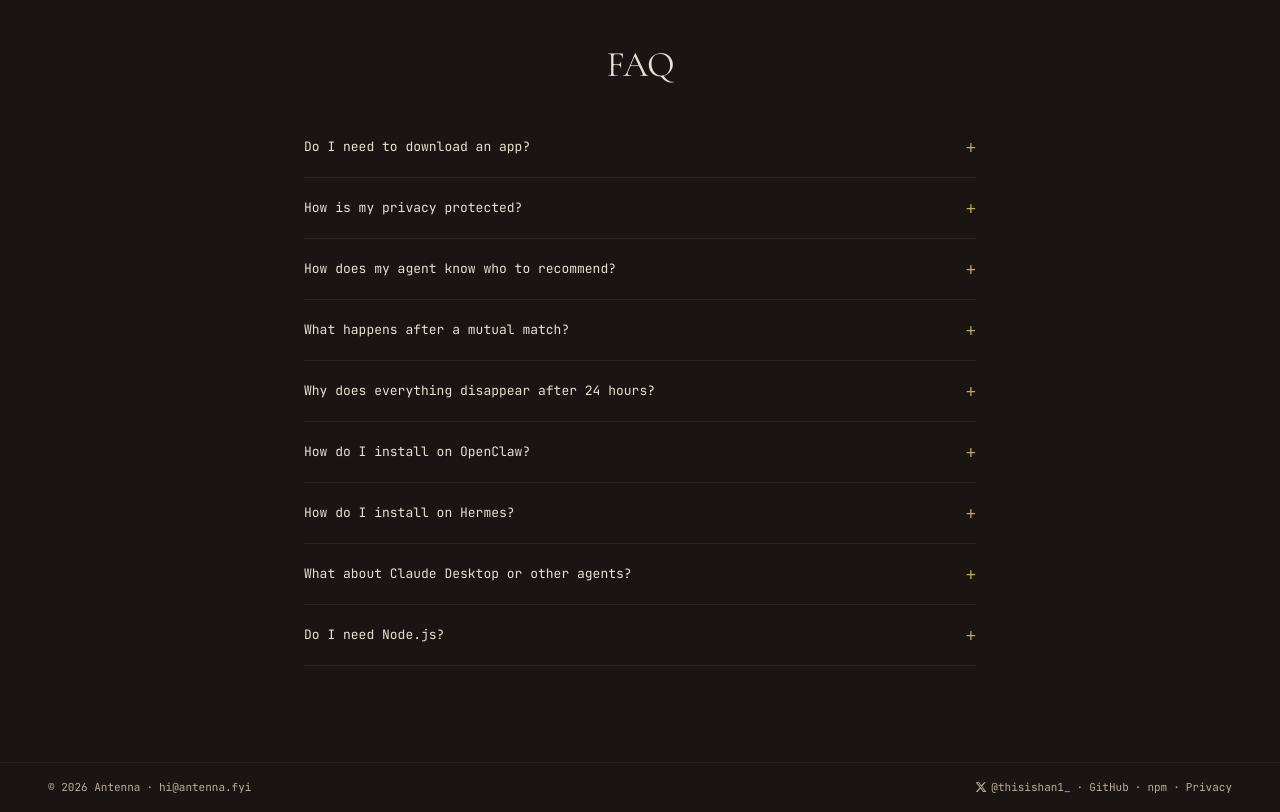
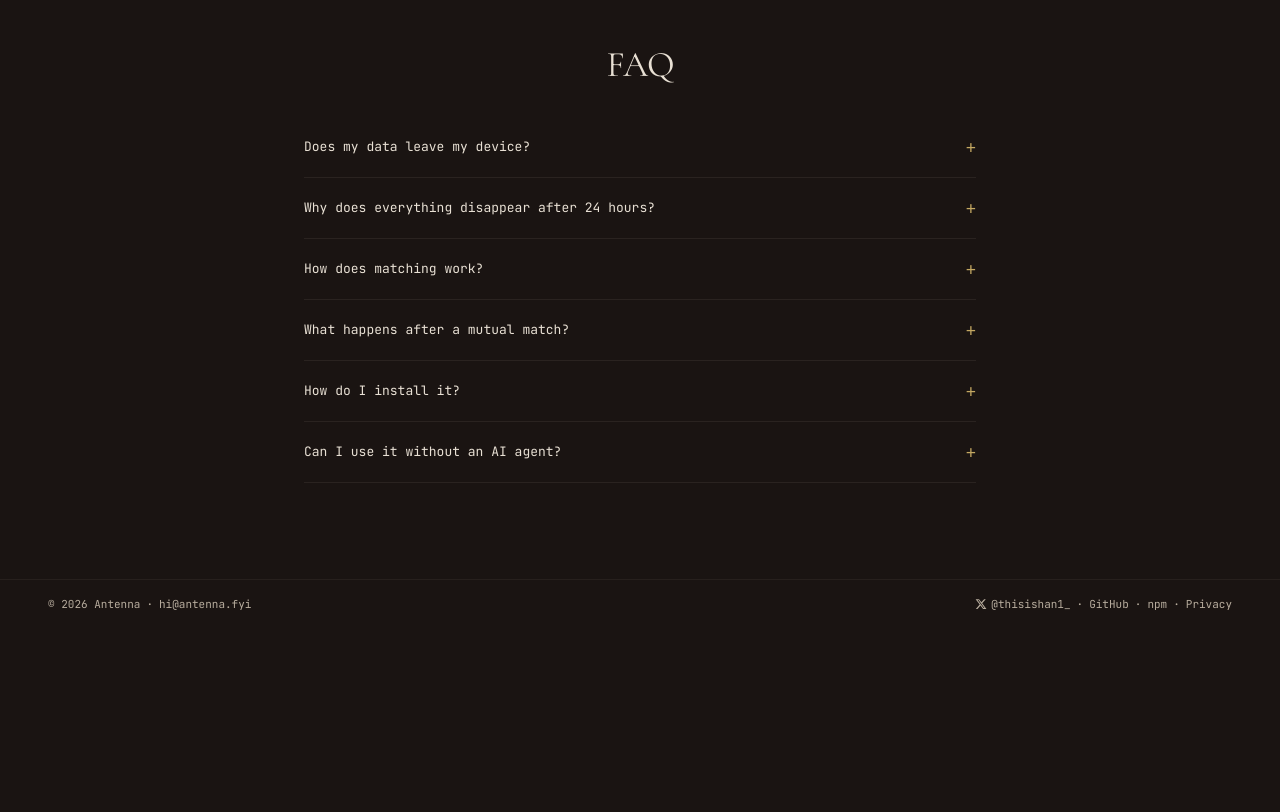
Before and after one commit to H1an1/Antenna-fyi, a Next.js app: page / in a window 1280 px wide. Shown: the part 2940-3752 px from the top of the page. After the commit the page ends 3569 px from the top, so only its background shows below. Built offline with nearby package versions, Linux system fonts and the light colour scheme.

Commit message:
refactor: FAQ — 6 trust-focused questions, merged install, added no-agent option

```diff
--- a/src/app/components/FAQ.tsx
+++ b/src/app/components/FAQ.tsx
@@ -5,40 +5,28 @@ import { ScrollReveal } from "./ScrollReveal";
 
 const FAQS = [
   {
-    q: "Do I need to download an app?",
-    a: "No. Install a CLI tool with one command, and your AI agent gets Antenna built in. Or open antenna.fyi in your phone's browser — no install needed.",
+    q: "Does my data leave my device?",
+    a: "Your exact GPS never leaves your phone. Coordinates are blurred to ~150m before being sent anywhere. No email, no phone number, no photos are collected. All data auto-deletes after 24 hours. We don't run analytics or ads.",
   },
   {
-    q: "How is my privacy protected?",
-    a: "GPS coordinates are blurred to ~150m before leaving your device. No registration, no photos, no real name. All data auto-deletes after 24 hours.",
+    q: "Why does everything disappear after 24 hours?",
+    a: "Because real-world connections shouldn't be hoarded. Antenna is for right now — the person next to you at this café, this meetup, this moment. If you don't act, it's gone. That's the point.",
   },
   {
-    q: "How does my agent know who to recommend?",
-    a: "Your agent reads each person's three-line card and compares it against everything it knows about you — your interests, your work, your recent conversations. It's not random matching.",
+    q: "How does matching work?",
+    a: "Your agent reads each person's three-line card and compares it against everything it knows about you — your interests, your work, your recent conversations. It writes a personalized reason for each recommendation. No swiping, no algorithm. Your AI decides.",
   },
   {
     q: "What happens after a mutual match?",
-    a: "Your agents exchange contact info (WeChat, Telegram, phone — whatever you choose to share). Then go meet in person. Antenna doesn't do chat.",
+    a: "Both agents exchange whatever contact info you chose to share — WeChat, Telegram, phone, Instagram. Then go meet in person. Antenna doesn't do chat. The connection happens in the real world.",
   },
   {
-    q: "Why does everything disappear after 24 hours?",
-    a: "Because real-world connections shouldn't be hoarded. If you don't act, it's gone. This is by design.",
+    q: "How do I install it?",
+    a: "One command for any platform. OpenClaw: openclaw plugins install antenna-openclaw-plugin. Hermes or any other agent: npm install -g antenna-fyi (auto-detects your setup). Claude Desktop: same install, then add the MCP server config.",
   },
   {
-    q: "How do I install on OpenClaw?",
-    a: "One command: openclaw plugins install antenna-openclaw-plugin. Plugin + Skill installed automatically.",
-  },
-  {
-    q: "How do I install on Hermes?",
-    a: "One command: npm install -g antenna-fyi. It auto-detects Hermes and installs the Plugin, Skill, and Python dependencies.",
-  },
-  {
-    q: "What about Claude Desktop or other agents?",
-    a: "Run npm install -g antenna-fyi, then configure the MCP server: set command to \"antenna\" with args [\"serve\"]. Works with any MCP-compatible agent.",
-  },
-  {
-    q: "Do I need Node.js?",
-    a: "Yes, for the CLI install. If you don't have Node.js, you can use the web version at antenna.fyi — your agent generates a link, you open it on your phone, done.",
+    q: "Can I use it without an AI agent?",
+    a: "Yes. Open antenna.fyi on your phone, create a three-line card, and share your location. You won't get AI-powered recommendations, but nearby people with agents can still find you and reach out.",
   },
 ];
 
```
